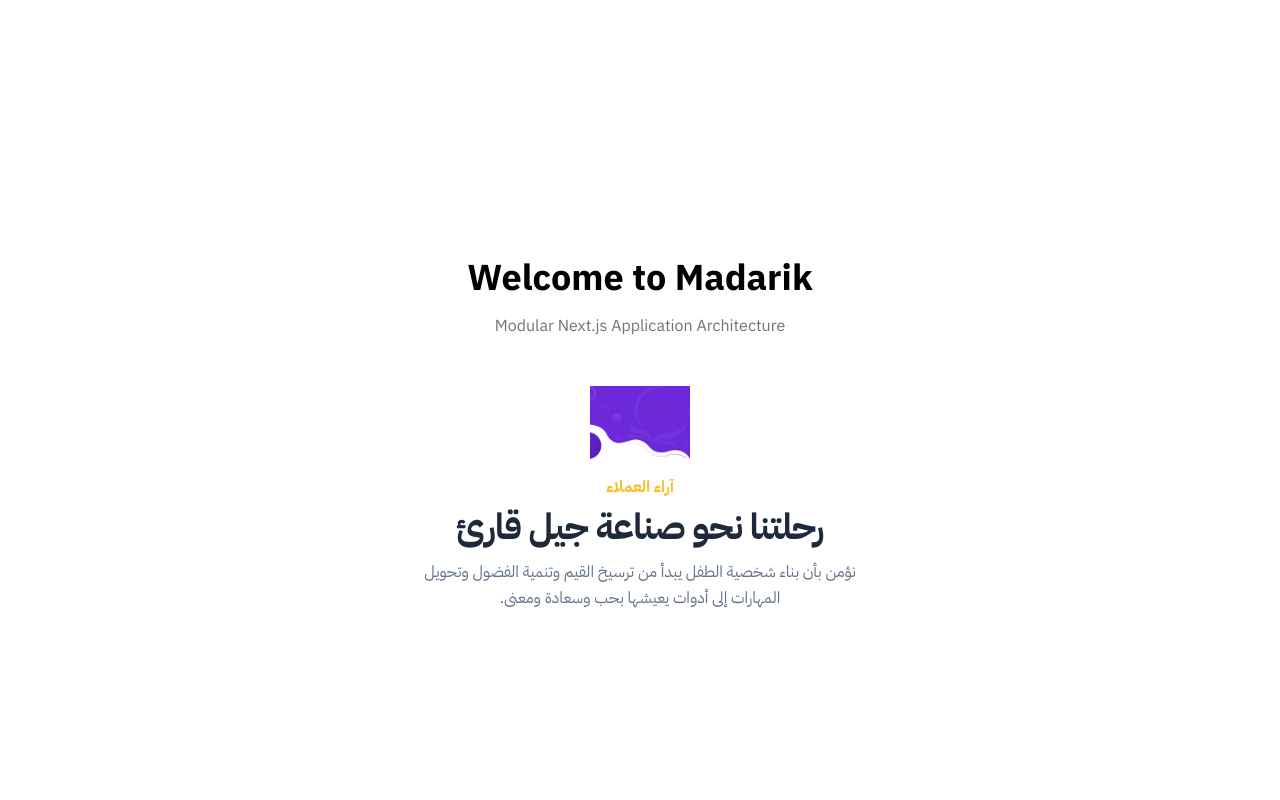
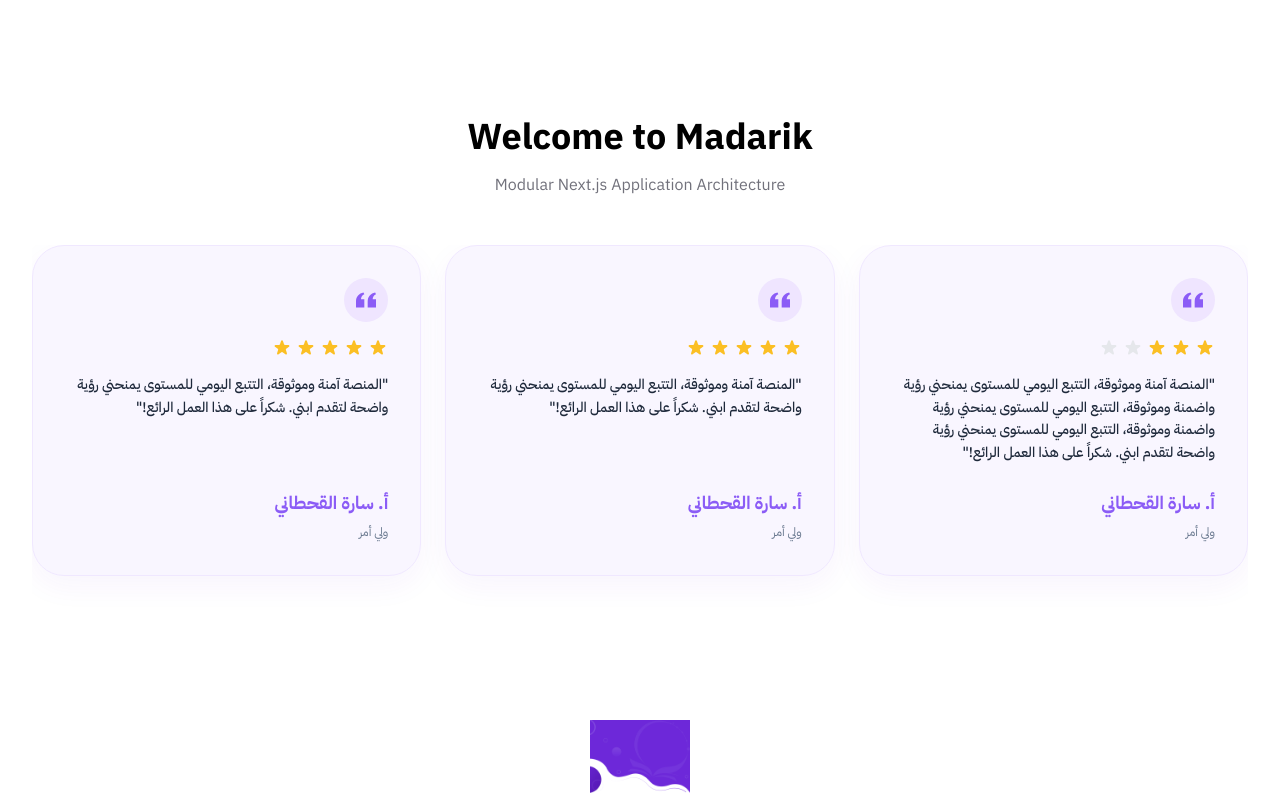
Before and after one commit to zeyad810/madarik, a Next.js app: page / in a window 1280 px wide. Shown: the top 800 px of the page. Built offline with nearby package versions, Linux system fonts and the light colour scheme.

Commit message:
feat: add CustomerReviews component with Swiper integration

```diff
--- a/package.json
+++ b/package.json
@@ -22,6 +22,7 @@
     "react-dom": "19.2.8",
     "react-hook-form": "^7.84.0",
     "react-hot-toast": "^2.6.0",
+    "swiper": "^14.1.0",
     "tailwind-merge": "^3.6.0",
     "zod": "^4.4.3",
     "zustand": "^5.0.14"
--- a/src/app/page.tsx
+++ b/src/app/page.tsx
@@ -1,6 +1,7 @@
 import Header from "@/components/layout/header/Header";
 import Button from "@/components/ui/Button";
 import { SectionHeader } from "@/components/ui/SectionHeader";
+import CustomerReviews from "@/features/site/components/CustomerReviews";
 
 export default function HomePage() {
   return (
@@ -10,7 +11,9 @@
       <p className="mt-4 text-zinc-500">
         Modular Next.js Application Architecture
       </p>
-
+      <div className="flex w-full flex-col gap-16 px-4 py-12 md:px-8 mx-auto">
+        <CustomerReviews />
+      </div>
       <div className="flex flex-col gap-16 py-12 px-4 md:px-8 max-w-6xl mx-auto">
         <SectionHeader
           align="center"
--- /dev/null
+++ b/src/features/site/components/CustomerReviews.tsx
@@ -0,0 +1,150 @@
+"use client";
+
+import React from "react";
+import { Swiper, SwiperSlide } from "swiper/react";
+import { Autoplay } from "swiper/modules";
+
+import "swiper/css";
+import "swiper/css/pagination";
+
+// ==========================================
+// 1. TypeScript Types
+// ==========================================
+export interface ReviewItem {
+  id: string | number;
+  author: string;
+  role: string;
+  comment: string;
+  rating: number;
+}
+
+interface CustomerReviewsProps {
+  reviews?: ReviewItem[];
+}
+
+// ==========================================
+// 2. Mock Data
+// ==========================================
+const DEFAULT_REVIEWS: ReviewItem[] = [
+  {
+    id: 1,
+    author: "أ. سارة القحطاني",
+    role: "ولي أمر",
+    comment:
+      "المنصة آمنة وموثوقة، التتبع اليومي للمستوى يمنحني رؤية واضمنة وموثوقة، التتبع اليومي للمستوى يمنحني رؤية واضمنة وموثوقة، التتبع اليومي للمستوى يمنحني رؤية واضحة لتقدم ابني. شكراً على هذا العمل الرائع!",
+    rating: 3,
+  },
+  {
+    id: 2,
+    author: "أ. سارة القحطاني",
+    role: "ولي أمر",
+    comment:
+      "المنصة آمنة وموثوقة، التتبع اليومي للمستوى يمنحني رؤية واضحة لتقدم ابني. شكراً على هذا العمل الرائع!",
+    rating: 5,
+  },
+  {
+    id: 3,
+    author: "أ. سارة القحطاني",
+    role: "ولي أمر",
+    comment:
+      "المنصة آمنة وموثوقة، التتبع اليومي للمستوى يمنحني رؤية واضحة لتقدم ابني. شكراً على هذا العمل الرائع!",
+    rating: 5,
+  },
+  {
+    id: 4,
+    author: "أ. سارة القحطاني",
+    role: "ولي أمر",
+    comment:
+      "المنصة آمنة وموثوقة، التتبع اليومي للمستوى يمنحني رؤية واضحة لتقدم ابني. شكراً على هذا العمل الرائع!",
+    rating: 5,
+  },
+];
+
+// ==========================================
+// 3. Render Helper
+// ==========================================
+const renderReviewCard = (review: ReviewItem) => (
+  <div className="w-full bg-[#f9f6ff] rounded-[32px] p-6 md:p-8 flex flex-col items-start text-right shadow-[0_10px_30px_rgba(109,40,217,0.05)] border border-[#f0e8ff] h-full justify-between transition-all duration-300">
+    {/* أيقونة الاقتباس - اتجاه اليمين */}
+    <div className="w-11 h-11 bg-[#efe5ff] rounded-full flex items-center justify-center text-lightmain font-bold text-xl mb-4 shrink-0">
+      <svg className="w-5 h-5 fill-lightmain" viewBox="0 0 24 24">
+        <path d="M14.017 21v-7.391c0-5.704 3.731-9.57 8.983-10.609l.995 2.151c-2.432.917-3.995 3.638-3.995 5.849h4v10h-9.983zm-14.017 0v-7.391c0-5.704 3.748-9.57 9-10.609l.996 2.151c-2.433.917-3.996 3.638-3.996 5.849h3.983v10h-9.983z" />
+      </svg>
+    </div>
+
+    {/* تقييم النجوم */}
+    <div className="flex items-center gap-1 mb-4">
+      {Array.from({ length: 5 }).map((_, index) => (
+        <svg
+          key={index}
+          className={`w-4 h-4 md:w-5 md:h-5 ${
+            index < review.rating ? "text-third fill-third" : "text-gray-200"
+          }`}
+          viewBox="0 0 20 20"
+          fill="currentColor"
+        >
+          <path d="M9.049 2.927c.3-.921 1.603-.921 1.902 0l1.07 3.292a1 1 0 00.95.69h3.462c.969 0 1.371 1.24.588 1.81l-2.8 2.034a1 1 0 00-.364 1.118l1.07 3.292c.3.921-.755 1.688-1.54 1.118l-2.8-2.034a1 1 0 00-1.175 0l-2.8 2.034c-.784.57-1.838-.197-1.539-1.118l1.07-3.292a1 1 0 00-.364-1.118L2.98 8.72c-.783-.57-.38-1.81.588-1.81h3.461a1 1 0 00.951-.69l1.07-3.292z" />
+        </svg>
+      ))}
+    </div>
+
+    {/* نص التقييم */}
+    <p className="text-text-primary text-xs md:text-sm leading-relaxed mb-6 font-medium">
+      &quot;{review.comment}&quot;
+    </p>
+
+    {/* معلومات العميل */}
+    <div className="mt-auto">
+      <h4 className="text-lightmain font-bold text-base md:text-lg mb-0.5">
+        {review.author}
+      </h4>
+      <span className="text-text-secondary text-xs font-normal">
+        {review.role}
+      </span>
+    </div>
+  </div>
+);
+
+// ==========================================
+// 4. Main Component
+// ==========================================
+const CustomerReviews: React.FC<CustomerReviewsProps> = ({
+  reviews = DEFAULT_REVIEWS,
+}) => {
+  return (
+    <div dir="rtl" className="w-full max-w-7xl mx-auto">
+      <Swiper
+        modules={[Autoplay]}
+        dir="rtl"
+        spaceBetween={12}
+        slidesPerView={1.5}
+        watchOverflow
+        observer
+        observeParents
+        breakpoints={{
+          640: {
+            slidesPerView: 1.5,
+            spaceBetween: 16,
+          },
+          768: {
+            slidesPerView: 2,
+            spaceBetween: 20,
+          },
+          1024: {
+            slidesPerView: 3,
+            spaceBetween: 24,
+          },
+        }}
+        className="w-full !pb-12"
+      >
+        {reviews.map((review) => (
+          <SwiperSlide key={review.id} className="!h-auto flex">
+            {renderReviewCard(review)}
+          </SwiperSlide>
+        ))}
+      </Swiper>
+    </div>
+  );
+};
+
+export default CustomerReviews;
```
Also changed, not shown: 1 other file (tests, documents, lock files or other folders).
